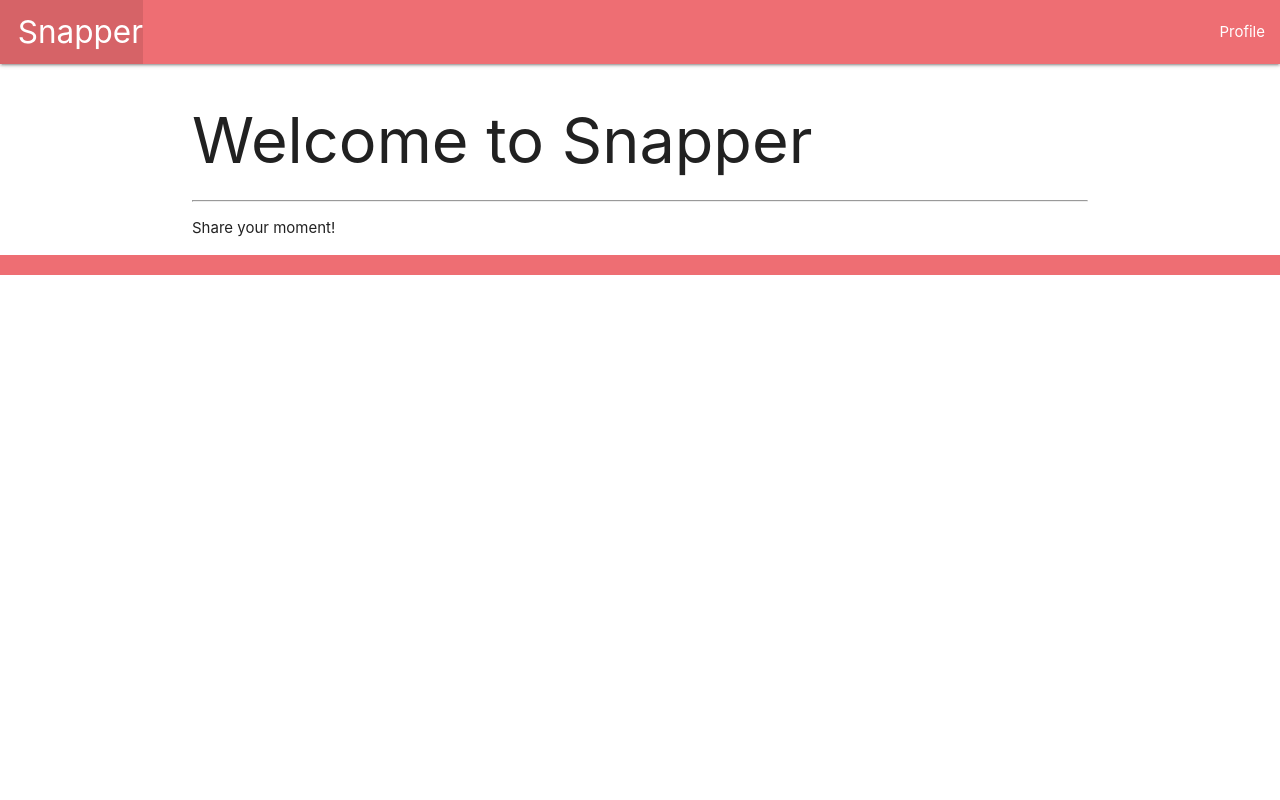
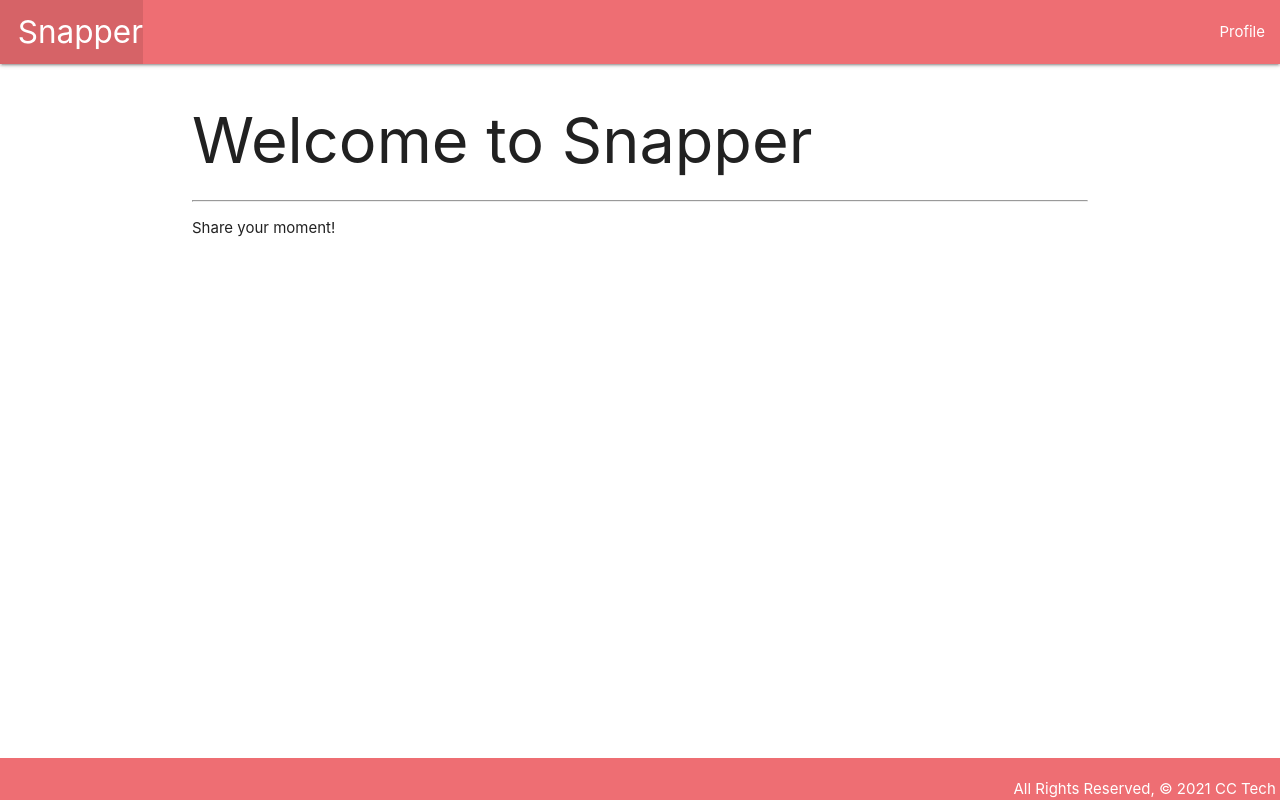
Before and after one commit to chuckchoiboi/snapper, a Django app: page / in a window 1280 px wide. Run offline with Django 3.2, Linux system fonts and the light colour scheme.

Commit message:
add css to the base

```diff
--- /dev/null
+++ b/main_app/static/css/style.css
@@ -0,0 +1,14 @@
+body {
+  display: flex;
+  min-height: 100vh;
+  flex-direction: column;
+}
+
+main {
+  flex: 1 0 auto;
+}
+
+footer {
+  padding-top: 0;
+  text-align: right;
+}
--- a/main_app/templates/base.html
+++ b/main_app/templates/base.html
@@ -1,3 +1,4 @@
+{% load static %}
 <!DOCTYPE html>
 <html lang="en">
   <head>
@@ -9,6 +10,7 @@
       rel="stylesheet"
       href="https://cdnjs.cloudflare.com/ajax/libs/materialize/1.0.0/css/materialize.min.css"
     />
+    <link rel="stylesheet" type="text/css" href="{% static 'css/style.css' %}" />
   </head>
   <body>
     <header class="navbar-fixed">
```
